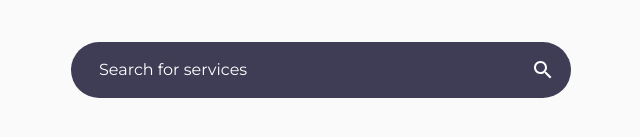
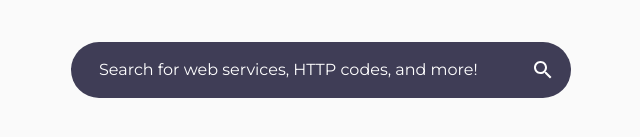
Before and after one commit to adcar/athena, a Next.js app: page / in a window 1280 px wide. Shown: the part 441-578 px from the top of the page, without its empty margins (319-959 px from the left). Built offline with nearby package versions, Linux system fonts and the light colour scheme.

Commit message:
More descriptive label if medium screen

```diff
--- a/src/components/Search.tsx
+++ b/src/components/Search.tsx
@@ -8,6 +8,7 @@ import { makeStyles, useTheme } from "@material-ui/core/styles";
 import Popper from "@material-ui/core/Popper";
 
 import services from "../services";
+import useMediaQuery from "@material-ui/core/useMediaQuery";
 
 const useStyles = makeStyles(theme => ({
   form: {
@@ -57,6 +58,7 @@ export default function Search(props: IProps) {
   const textRef = useRef(null);
   const [term, setTerm] = useState("");
   const [focus, setFocus] = useState(false);
+  const isMedium = useMediaQuery(theme.breakpoints.up("md"));
   function handleSubmit(e) {
     e.preventDefault();
     // setOpen(true);
@@ -87,7 +89,11 @@ export default function Search(props: IProps) {
               {...params}
               fullWidth
               variant="filled"
-              label="Search for services"
+              label={
+                isMedium
+                  ? "Search for web services, HTTP codes, and more!"
+                  : "Search for services"
+              }
               color="secondary"
               className={classes.search}
               InputProps={{
```
